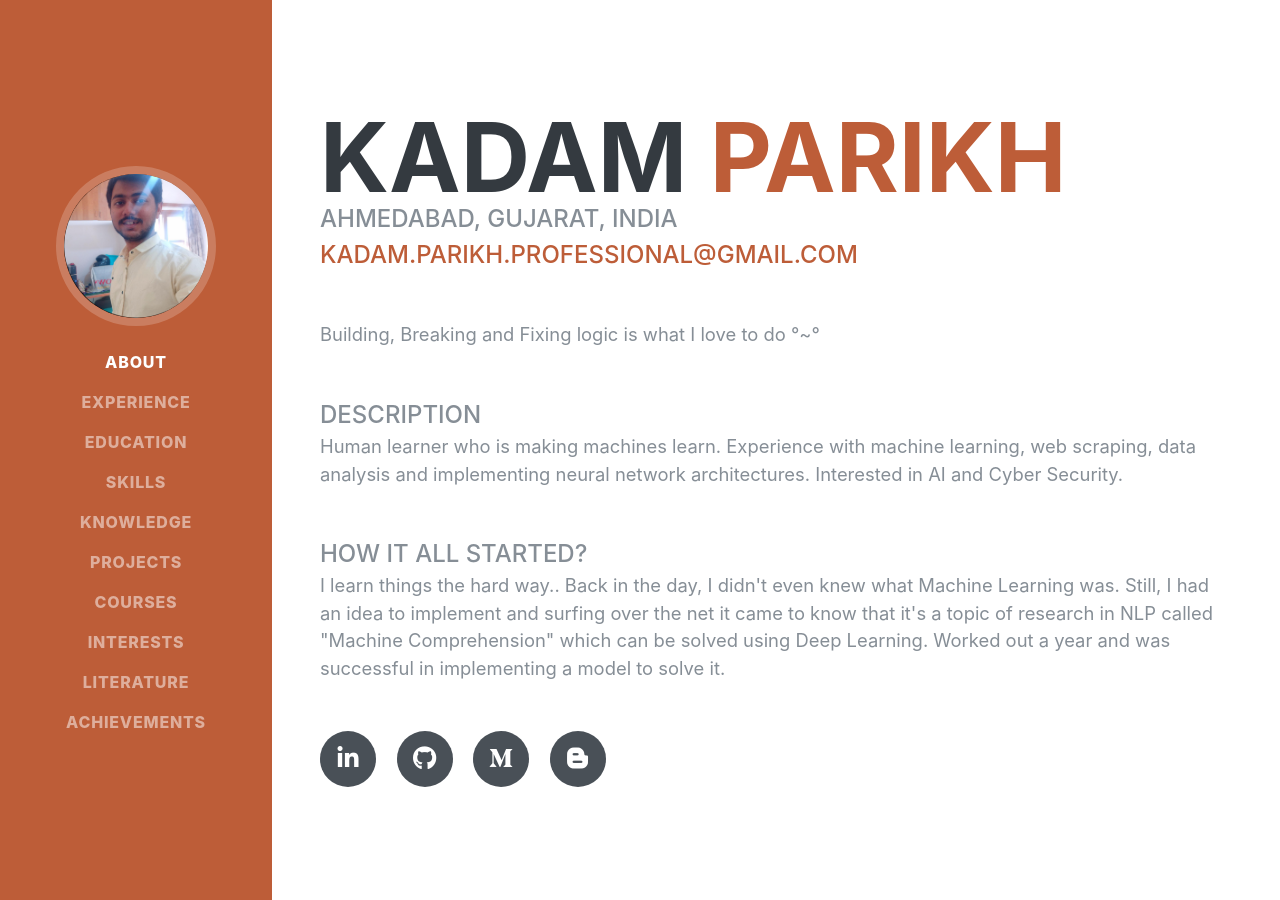
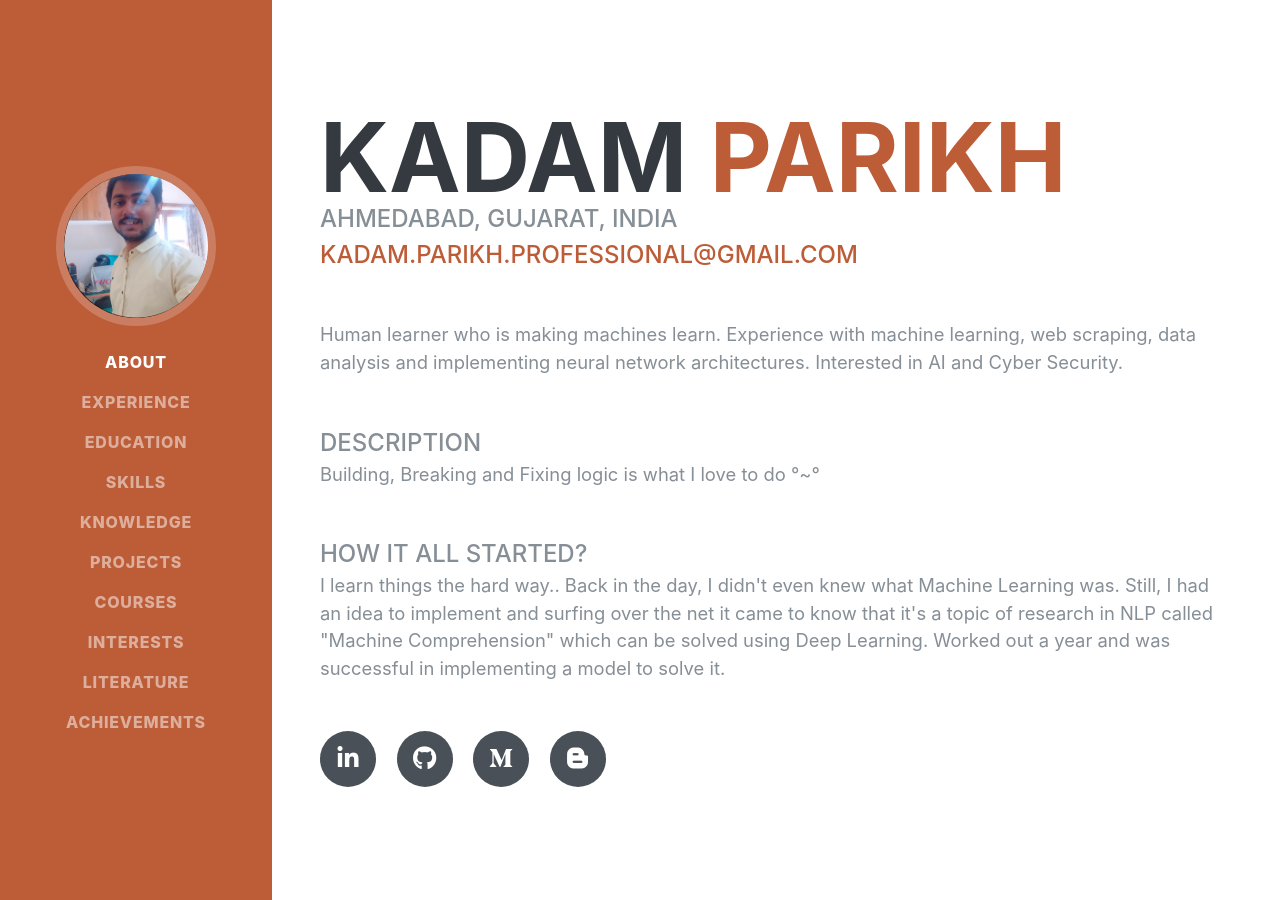
Before and after one commit to ParikhKadam/parikhkadam.github.io, a Jekyll site: the page built from index.md, in a window 1280 px wide and 900 px high. Built offline with Jekyll 4.4.1, drawn with Linux system fonts in a browser that asks for light colours; some web fonts are replaced.

Commit message:
Minor changes

```diff
--- a/_config.yml
+++ b/_config.yml
@@ -1,3 +1,3 @@
 title: Kadam Parikh
-description: Human learner who is making machines learn. Experience with machine learning, web scraping, data analysis and implementing neural network architectures. Interested in AI and Cyber Security.
+description: Building, Breaking and Fixing logic is what I love to do °~°
 markdown: kramdown
--- a/_data/about.yml
+++ b/_data/about.yml
@@ -4,7 +4,7 @@
   state: Gujarat
   country: India
   email_id: kadam.parikh.professional@gmail.com
-  tagline: Building, Breaking and Fixing logic is what I love to do °~°
+  description: Human learner who is making machines learn. Experience with machine learning, web scraping, data analysis and implementing neural network architectures. Interested in AI and Cyber Security.
   journey: I learn things the hard way.. Back in the day, I didn't even knew what Machine Learning was. Still, I had an idea to implement and surfing over the net it came to know that it's a topic of research in NLP called "Machine Comprehension" which can be solved using Deep Learning. Worked out a year and was successful in implementing a model to solve it.
   linkedin: https://in.linkedin.com/in/kadam-parikh-222777170
   github: https://github.com/ParikhKadam
--- a/_includes/about.html
+++ b/_includes/about.html
@@ -10,7 +10,7 @@
     <a href="mailto:{{ about.email_id }}">{{ about.email_id }}</a>
     </br>
   </div>
-  <p class="lead mb-5">{{ about.tagline }}</p>
+  <p class="lead mb-5">{{ about.description }}</p>
   <div class="subheading">Description</div>
   <p class="lead mb-5">{{ site.description }}</p>
   <div class="subheading">How it all started?</div>
```
